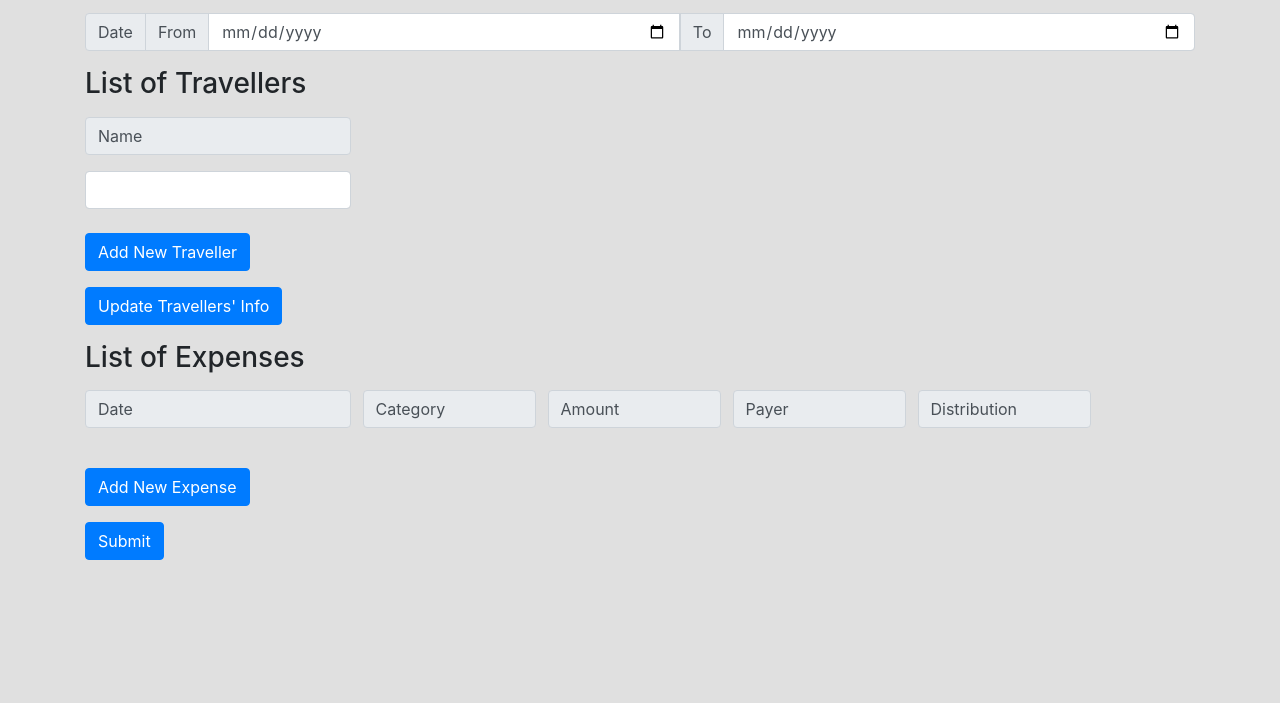
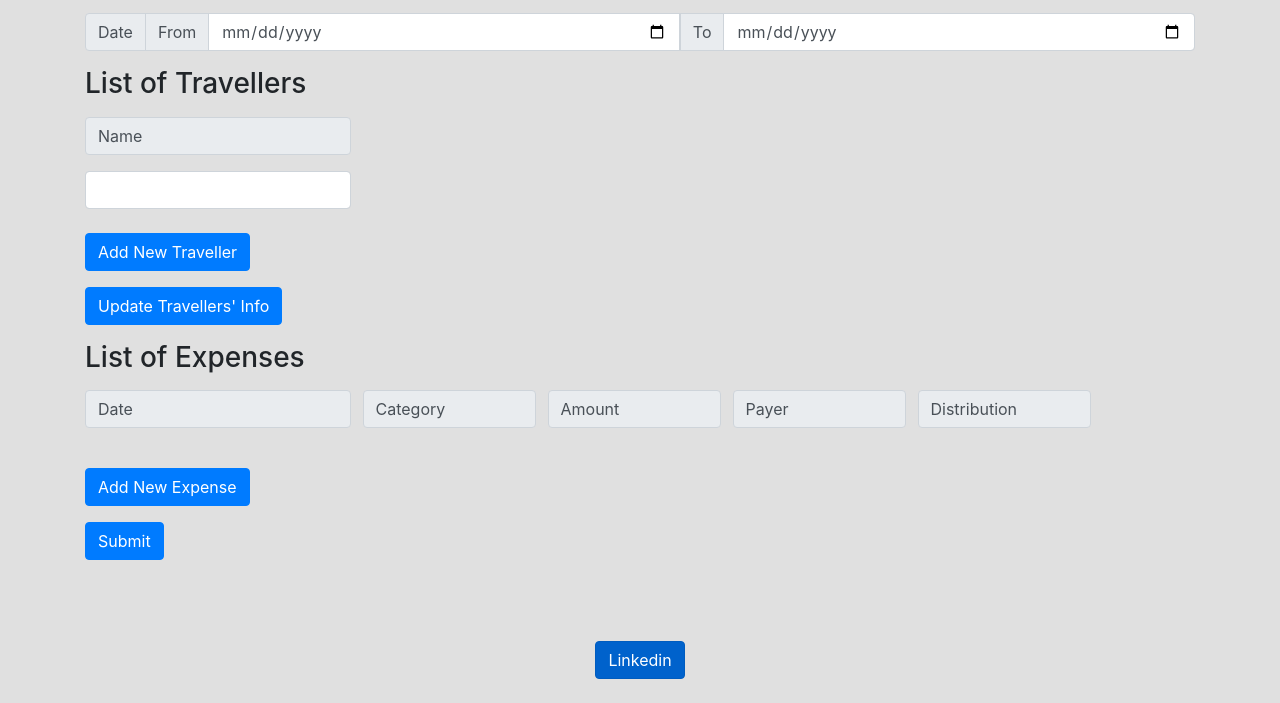
Before and after one commit to nmn08/tripcostcalculator, a plain HTML site: page index.html in a window 1280 px wide. Shown: the part 97-800 px from the top of the page. Drawn offline with nearby package versions, Linux system fonts and the light colour scheme.

Commit message:
Add footer

```diff
--- a/index.html
+++ b/index.html
@@ -96,6 +96,12 @@
       </table>
     </div>
   </div>
+
+    <footer class="navbar fixed-bottom mb-3">
+        <div class="container justify-content-center">
+            <a href="https://www.linkedin.com/in/minh-nguyen-5b2a901a2" class="btn btn-primary active" role"button">Linkedin</a>
+        </div>
+    </footer>
 </body>
 
 <!-- Customize distribution modal -->
```
